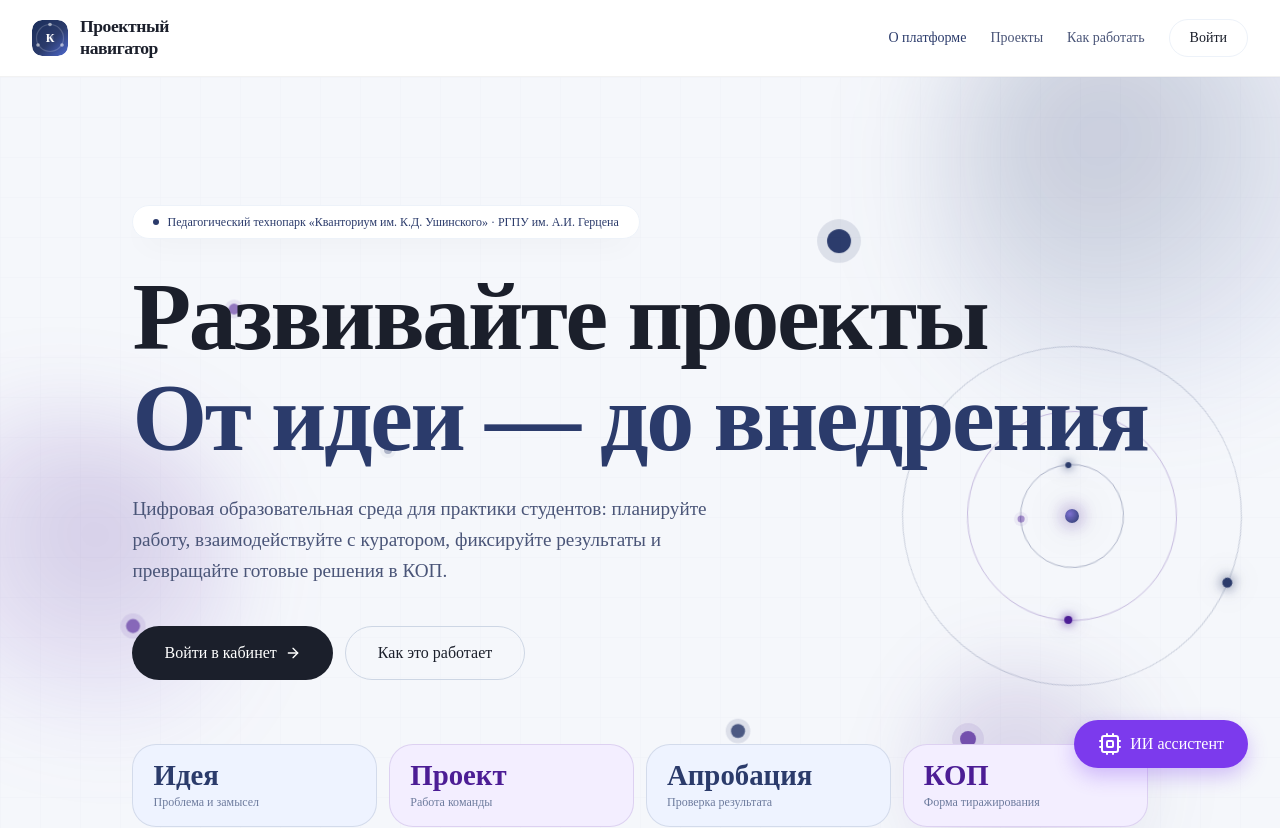
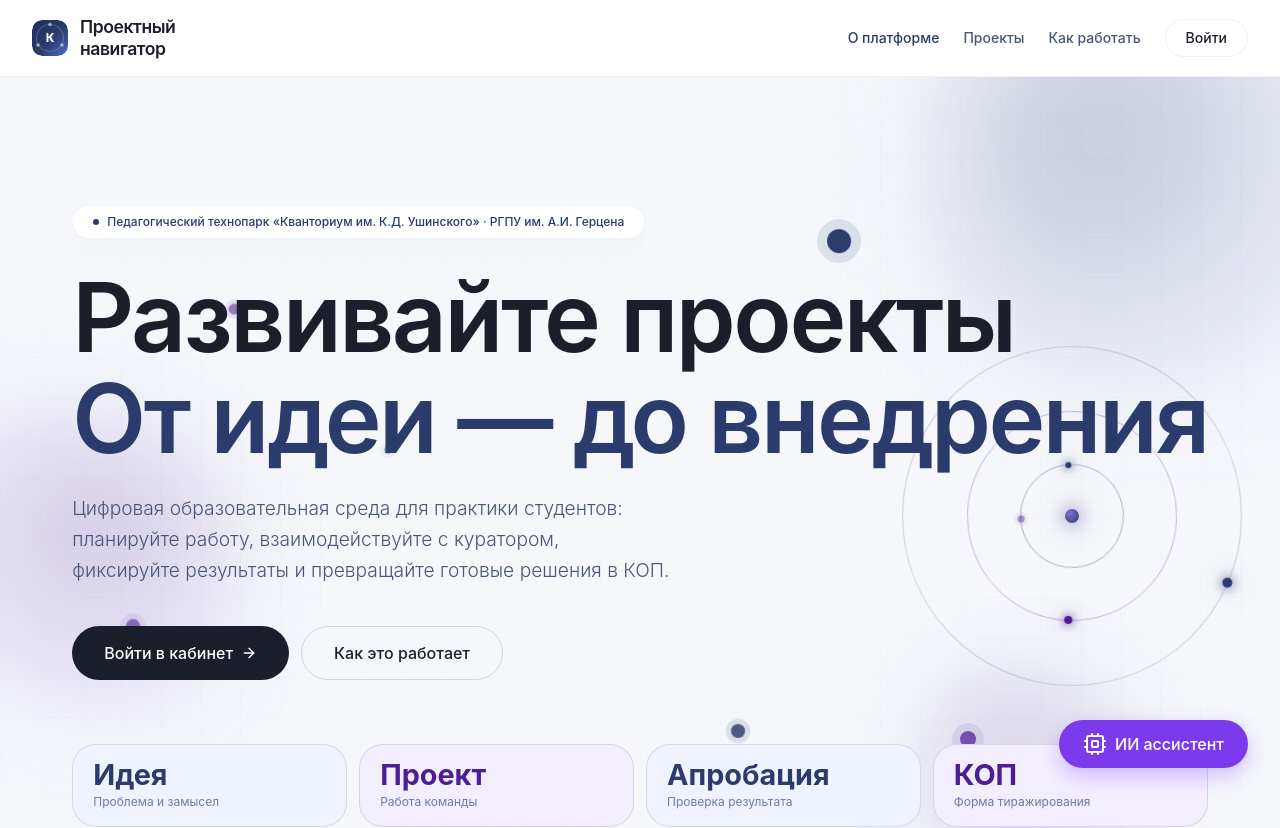
Before and after one commit to alisiatkc/kvant-next, a Next.js app: page / in a window 1280 px wide. Shown: the top 828 px of the page. Built offline with nearby package versions, Linux system fonts and the light colour scheme.

Commit message:
Использовать устойчивый системный шрифтовой стек

```diff
--- a/tailwind.config.ts
+++ b/tailwind.config.ts
@@ -9,7 +9,7 @@ const config: Config = {
   theme: {
     extend: {
       fontFamily: {
-        sans: ['var(--font-inter)', 'Inter', 'system-ui', 'sans-serif'],
+        sans: ['Inter', '-apple-system', 'BlinkMacSystemFont', 'Segoe UI', 'Arial', 'system-ui', 'sans-serif'],
       },
       colors: {
         kv: {
```
